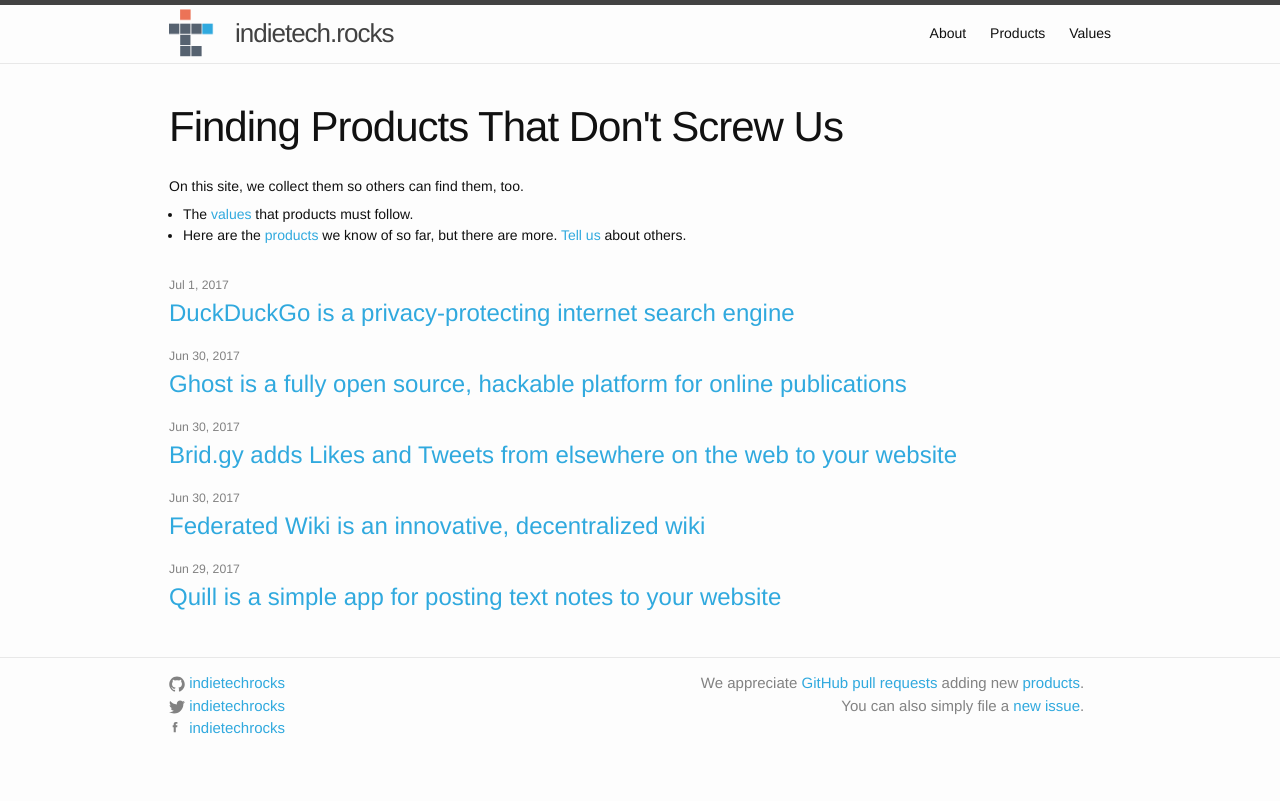
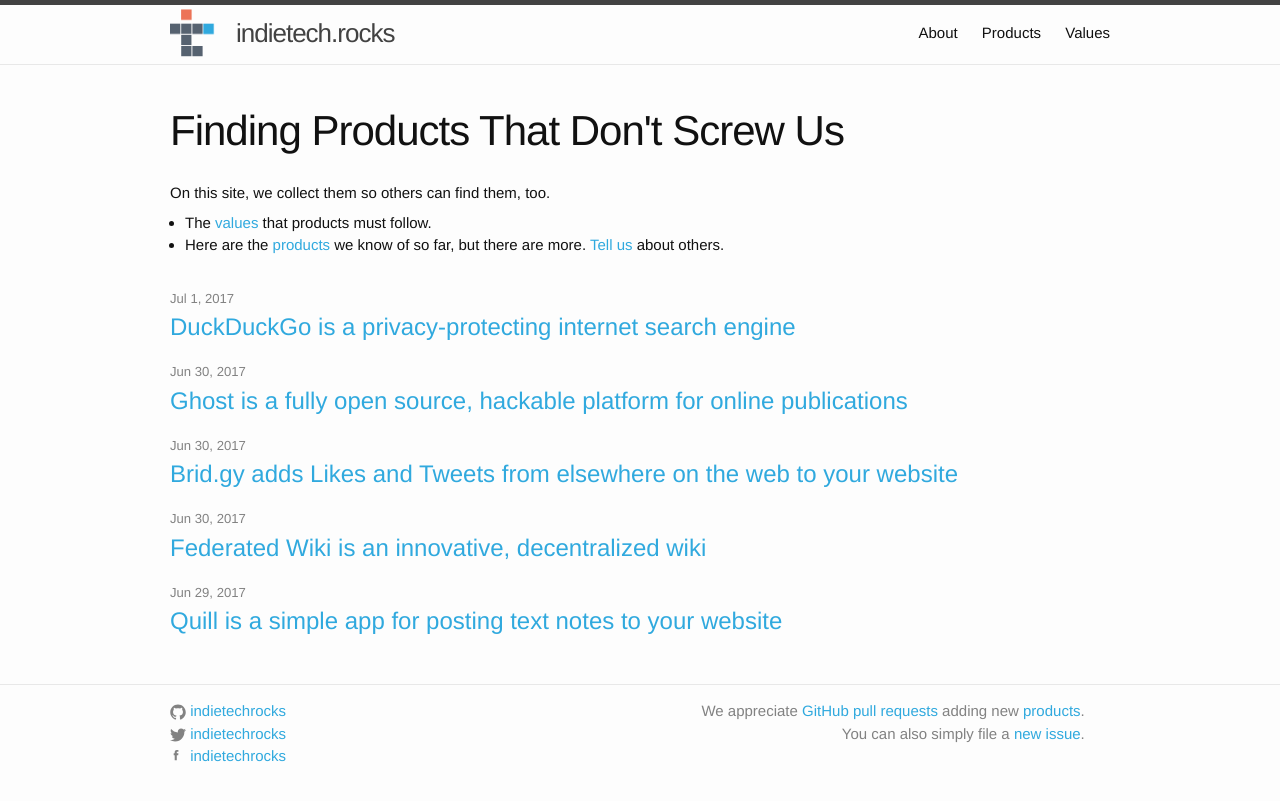
Before and after one commit to indietechrocks/indietech.rocks, a Jekyll site: the page built from index.html, in a window 1280 px wide. Shown: the top 801 px of the page. Built offline with Jekyll 4.4.1, drawn with Linux system fonts in a browser that asks for light colours.

Commit message:
Fix fontsize Add better site description for spiders

```diff
--- a/_config.yml
+++ b/_config.yml
@@ -8,7 +8,7 @@
 # Site settings
 title: indietech.rocks
 description: > # this means to ignore newlines until "baseurl:"
-  Finding products that don't screw us.
+  Finding products that don't screw us. Open source. Privacy. FLOSS. GPL. Apache. Open hardware.
 baseurl: "" # the subpath of your site, e.g. /blog
 url: "http://indietech.rocks" # the base hostname & protocol for your site
 
--- a/css/main.scss
+++ b/css/main.scss
@@ -7,7 +7,7 @@
 
 // Our variables
 $base-font-family: "Helvetica Neue", Helvetica, Arial, sans-serif;
-$base-font-size:   14px;
+$base-font-size:   15px;
 $base-font-weight: 400;
 $small-font-size:  $base-font-size * 0.875;
 $base-line-height: 1.5;
```
